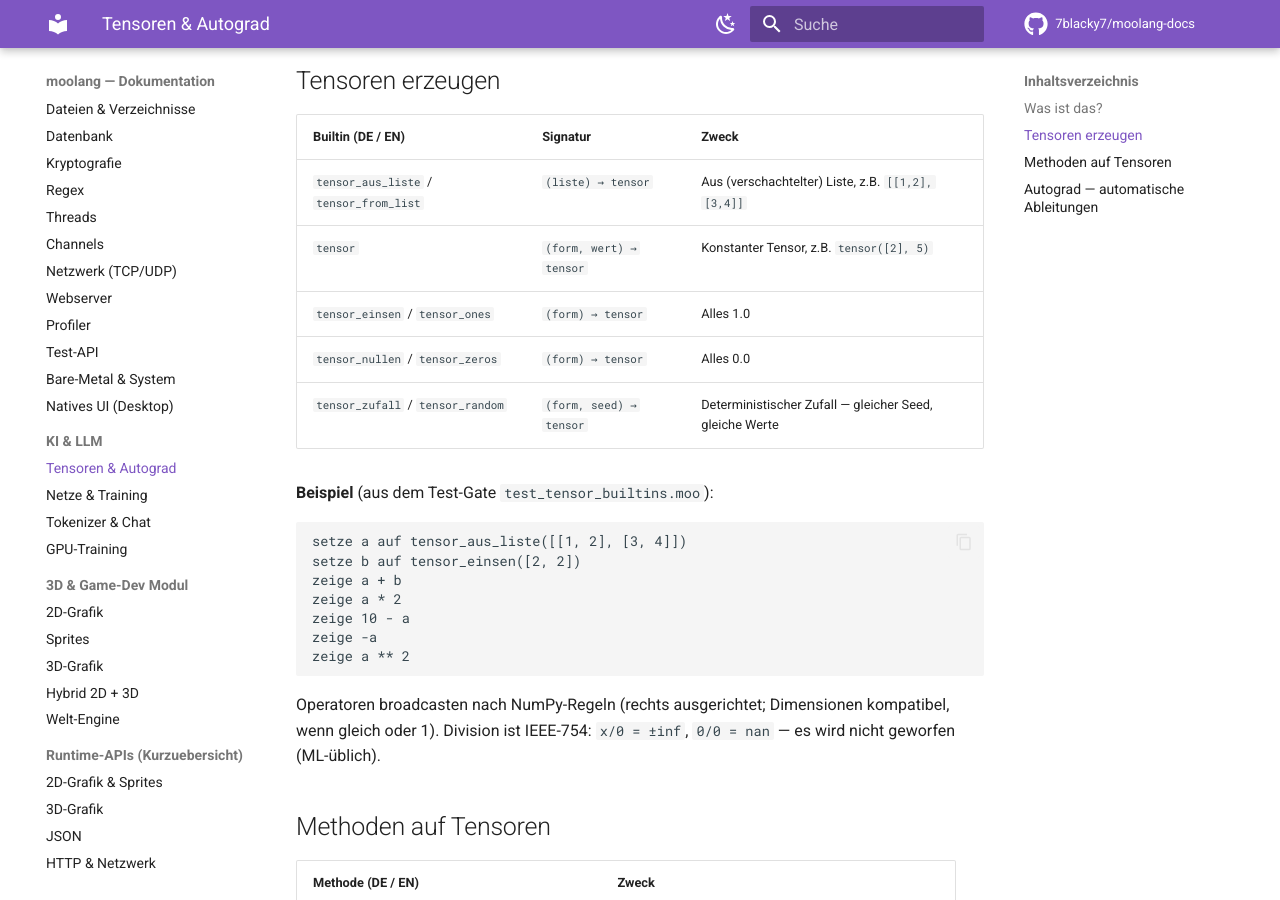
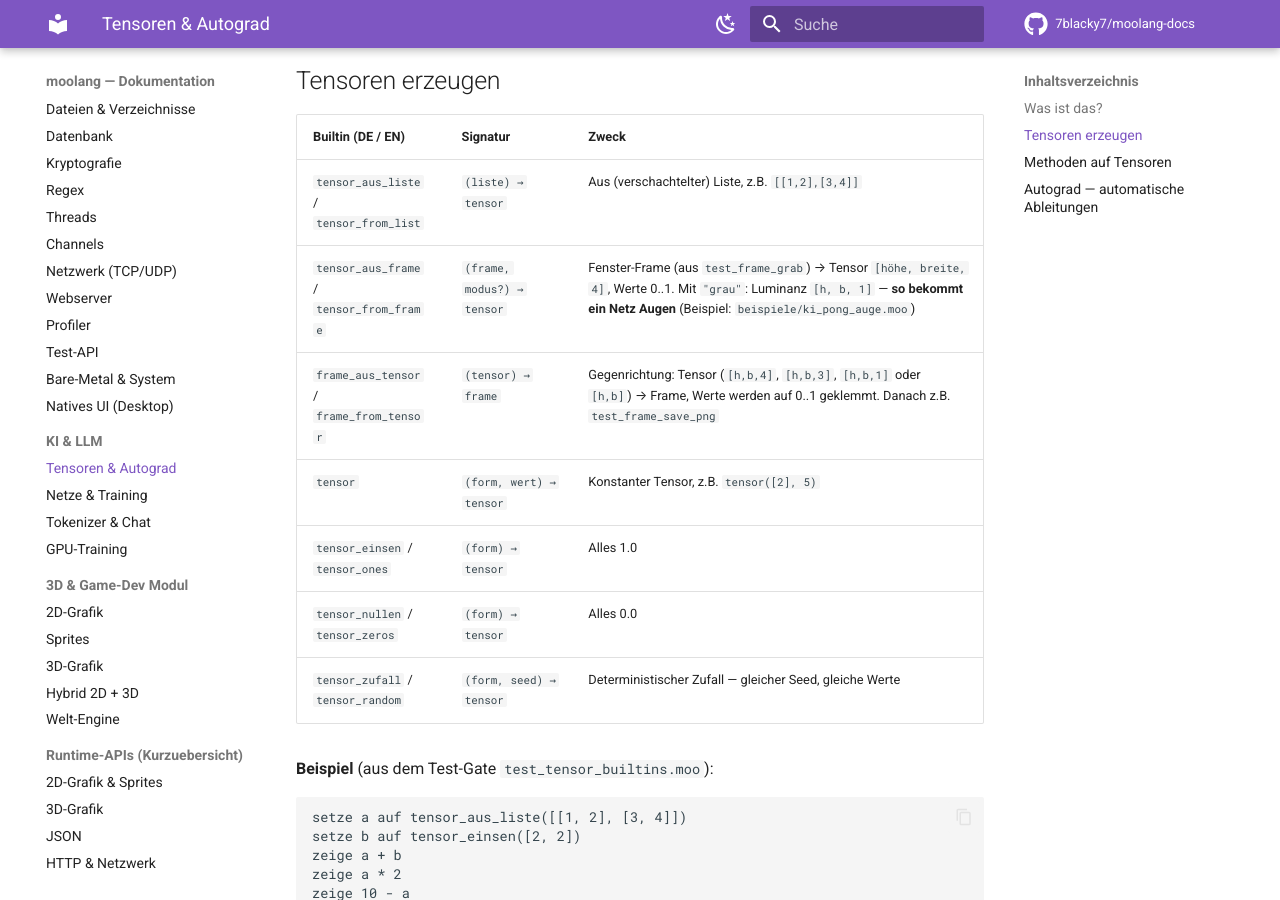
Before and after one commit to 7blacky7/moolang-docs, an MkDocs documentation site: the page built from docs/referenz/ki-tensoren.md, in a window 1280 px wide and 900 px high, scrolled down 336 px. Built offline with MkDocs 1.6.1 and Material for MkDocs 9.7.7, drawn with Linux system fonts in a browser that asks for light colours; comment, search, counter and statistics services are not loaded.

Commit message:
feat(docs): tensor_aus_frame/frame_aus_tensor dokumentiert (KI-MULTI-V1)
Frame<->Tensor-Brücke in ki-tensoren.md (Tabelle + Verweis auf
beispiele/ki_pong_auge.moo) und Querverweis in test-api.md.

Co-Authored-By: Claude Fable 5 <noreply@anthropic.com>

```diff
--- a/docs/referenz/ki-tensoren.md
+++ b/docs/referenz/ki-tensoren.md
@@ -9,6 +9,8 @@ Tensoren sind mehrdimensionale Zahlenfelder — die Grundbausteine jeder KI-Bere
 | Builtin (DE / EN) | Signatur | Zweck |
 |---|---|---|
 | `tensor_aus_liste` / `tensor_from_list` | `(liste) → tensor` | Aus (verschachtelter) Liste, z.B. `[[1,2],[3,4]]` |
+| `tensor_aus_frame` / `tensor_from_frame` | `(frame, modus?) → tensor` | Fenster-Frame (aus `test_frame_grab`) → Tensor `[höhe, breite, 4]`, Werte 0..1. Mit `"grau"`: Luminanz `[h, b, 1]` — **so bekommt ein Netz Augen** (Beispiel: `beispiele/ki_pong_auge.moo`) |
+| `frame_aus_tensor` / `frame_from_tensor` | `(tensor) → frame` | Gegenrichtung: Tensor (`[h,b,4]`, `[h,b,3]`, `[h,b,1]` oder `[h,b]`) → Frame, Werte werden auf 0..1 geklemmt. Danach z.B. `test_frame_save_png` |
 | `tensor` | `(form, wert) → tensor` | Konstanter Tensor, z.B. `tensor([2], 5)` |
 | `tensor_einsen` / `tensor_ones` | `(form) → tensor` | Alles 1.0 |
 | `tensor_nullen` / `tensor_zeros` | `(form) → tensor` | Alles 0.0 |
```
Also changed, not shown: docs/referenz/test-api.md (+1 -0 lines).
